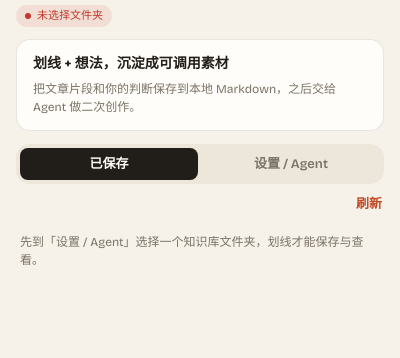
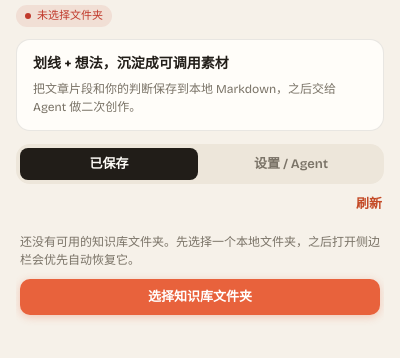
Before and after one commit to stephenfan80/knowledge-clips, a browser extension: page extension/popup.html in a window 400 px wide. Shown: the part 66-424 px from the top of the page. Drawn offline with Linux system fonts and the light colour scheme.

Commit message:
Release folder reconnect prompt v0.1.2

```diff
--- a/extension/popup.css
+++ b/extension/popup.css
@@ -276,6 +276,9 @@ input:focus { border-color: var(--accent); box-shadow: 0 0 0 3px var(--accent-we
 
 /* ---------- 空态 / 提示 ---------- */
 .empty { padding: 12px 4px; color: var(--ink-3); font-size: 12px; line-height: 18px; }
+.connection-empty { display: grid; gap: 10px; }
+.connection-empty p { margin: 0; }
+.connection-empty .solid-button { width: 100%; height: 36px; }
 .hint { margin-bottom: 10px; }
 
 /* 新手引导：手写标签 + 编号步骤（在 #onboardingPanel 内可用 .intro-hand 类） */
--- a/extension/popup.html
+++ b/extension/popup.html
@@ -76,7 +76,7 @@
           </div>
 
           <div id="folderNeedsPermission" hidden>
-            <p class="hint">已记住上次选择的文件夹，打开侧边栏时会自动连接。若浏览器要求确认，点一次继续使用即可；不需要重新选择。</p>
+            <p class="hint">已记住上次选择的文件夹，打开侧边栏时会先自动连接。若浏览器为了安全仍要求确认，点一次继续使用即可。</p>
             <button id="reconnectFolder" class="solid-button" type="button">确认继续使用此文件夹</button>
           </div>
 
--- a/extension/popup.js
+++ b/extension/popup.js
@@ -120,7 +120,7 @@ function setConnectionState(state) {
   const map = {
     connected: { text: "已连接文件夹", online: true },
     connecting: { text: "正在连接上次文件夹", online: false },
-    "needs-permission": { text: "已记住文件夹，待确认权限", online: false },
+    "needs-permission": { text: "需要确认上次文件夹", online: false },
     "not-selected": { text: "未选择文件夹", online: false }
   };
   const meta = map[state];
@@ -240,12 +240,37 @@ async function loadRecentClips() {
 function renderDisconnectedList() {
   document.body.classList.remove("has-clips");
   onboardingPanel.hidden = true;
-  const messages = {
-    connecting: "正在连接上次选择的知识库文件夹...",
-    "needs-permission": "已记住上次选择的知识库文件夹。若浏览器要求确认，打开「设置 / Agent」点一次确认即可，不需要重新选择。",
-    "not-selected": "先到「设置 / Agent」选择一个知识库文件夹，划线才能保存与查看。"
+  const prompts = {
+    connecting: {
+      message: "正在连接上次选择的知识库文件夹..."
+    },
+    "needs-permission": {
+      message: "已记住上次选择的知识库文件夹。点一下继续使用；浏览器确认后会自动恢复，不需要重新选择。",
+      action: "继续使用上次文件夹",
+      actionAttr: "data-reconnect-folder"
+    },
+    "not-selected": {
+      message: "还没有可用的知识库文件夹。先选择一个本地文件夹，之后打开侧边栏会优先自动恢复它。",
+      action: "选择知识库文件夹",
+      actionAttr: "data-pick-folder"
+    }
   };
-  recentClips.innerHTML = `<div class="empty">${messages[connectionState] || messages["not-selected"]}</div>`;
+  const prompt = prompts[connectionState] || prompts["not-selected"];
+  recentClips.innerHTML = `
+    <div class="empty connection-empty">
+      <p>${prompt.message}</p>
+      ${prompt.action ? `<button class="solid-button" type="button" ${prompt.actionAttr}>${prompt.action}</button>` : ""}
+    </div>
+  `;
+  bindDisconnectedActions();
+}
+
+function bindDisconnectedActions() {
+  const reconnectButton = recentClips.querySelector("[data-reconnect-folder]");
+  if (reconnectButton) reconnectButton.addEventListener("click", reconnectFolder);
+
+  const pickButton = recentClips.querySelector("[data-pick-folder]");
+  if (pickButton) pickButton.addEventListener("click", pickFolder);
 }
 
 function renderClips(clips) {
--- a/package.json
+++ b/package.json
@@ -1,6 +1,6 @@
 {
   "name": "knowledge-clips",
-  "version": "0.1.1",
+  "version": "0.1.2",
   "description": "A tiny browser-to-Markdown personal knowledge capture tool.",
   "license": "MIT",
   "repository": {
```
Also changed, not shown: AGENTS.md (+2 -2 lines), test/popup.test.js (added, +124 -0 lines), extension/manifest.json.
